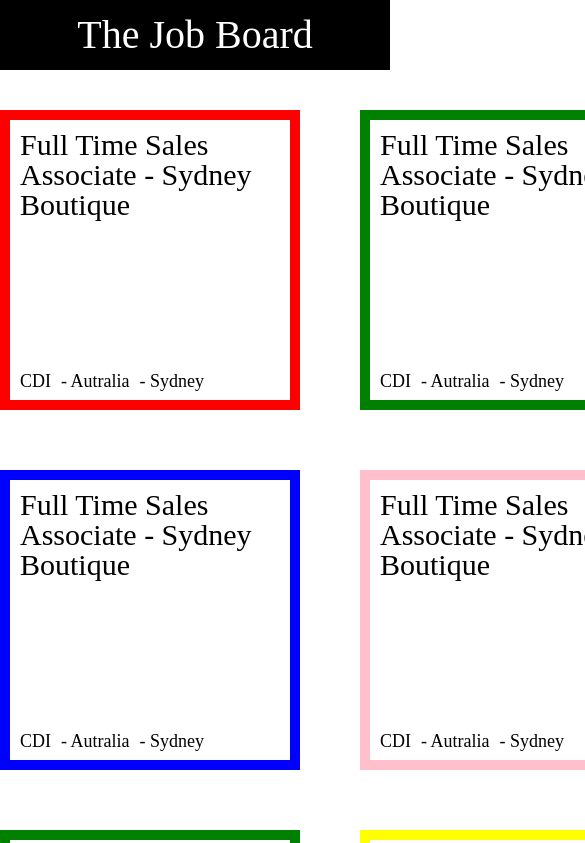
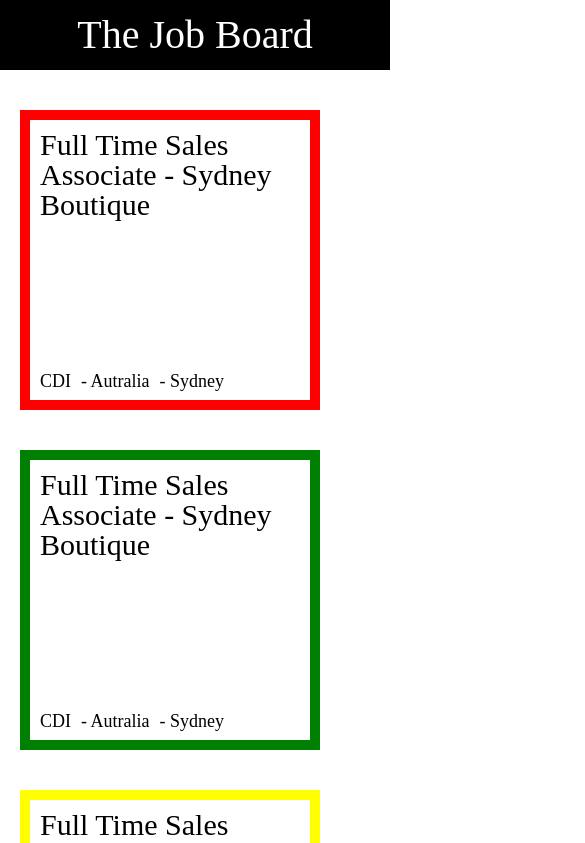
Before and after one commit to RaphaelVitse/phoenix24-the-job-board, a React (Vite) app: page / in a window 390 px wide. Shown: the top 843 px of the page, 585 px wide, since content can reach past the window. Built offline with nearby package versions, Linux system fonts and the light colour scheme.

Commit message:
Add responsive

```diff
--- a/src/App.css
+++ b/src/App.css
@@ -16,12 +16,13 @@ h1 {
 /* PARTIE CONTAINER */
 
 .card-container {
-  width: 1020px;
+  max-width: 1020px;
   /* background: green; */
   display: flex;
   flex-wrap: wrap;
-  gap: 60px;
+  gap: 40px;
   margin: 40px auto;
+  padding: 0 20px;
 }
 .job-card-red {
   border: 10px solid red;
@@ -92,3 +93,8 @@ h1 {
 .footer span {
   font-weight: bold;
 }
+
+@media (max-width) {
+  .card-container {
+  }
+}
```
